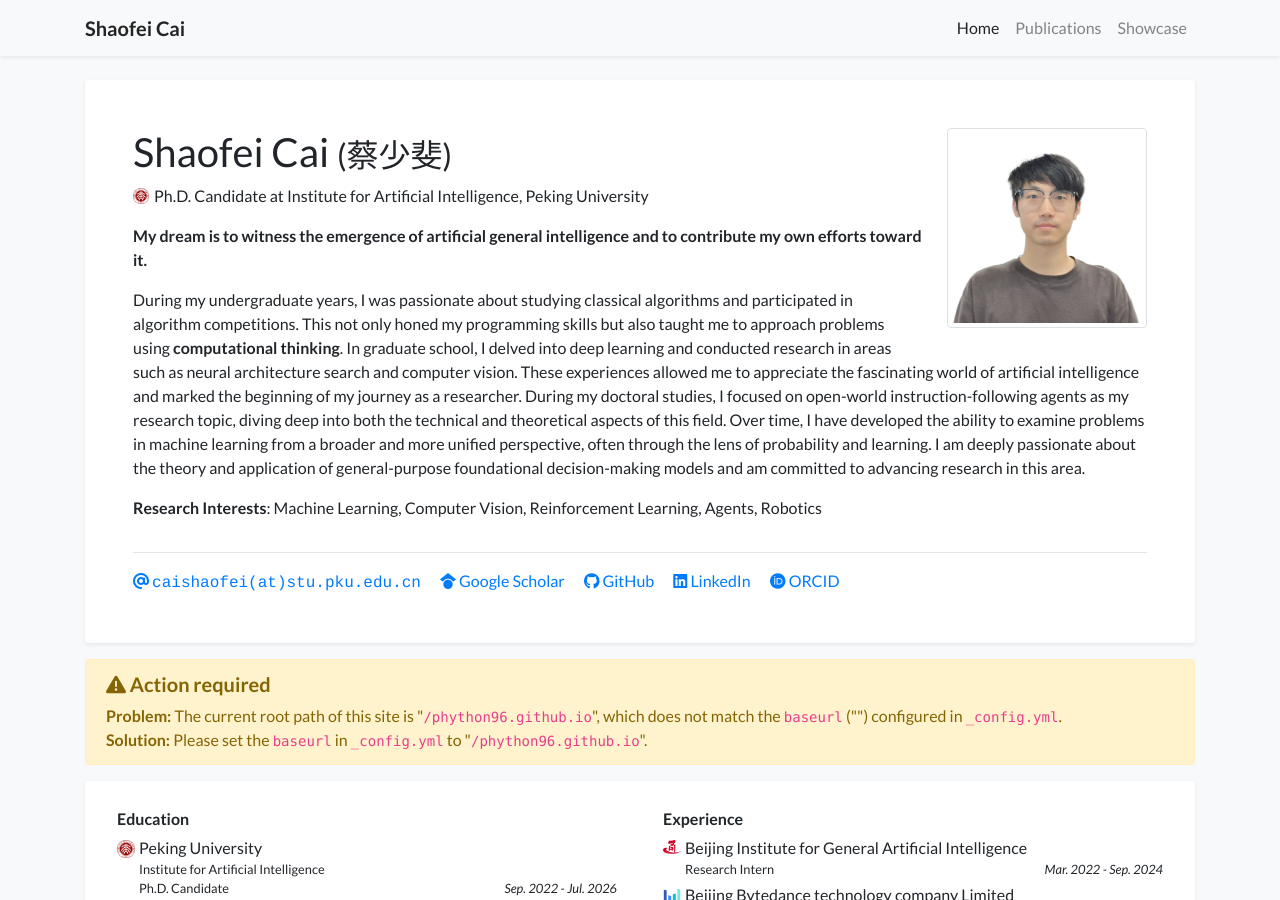
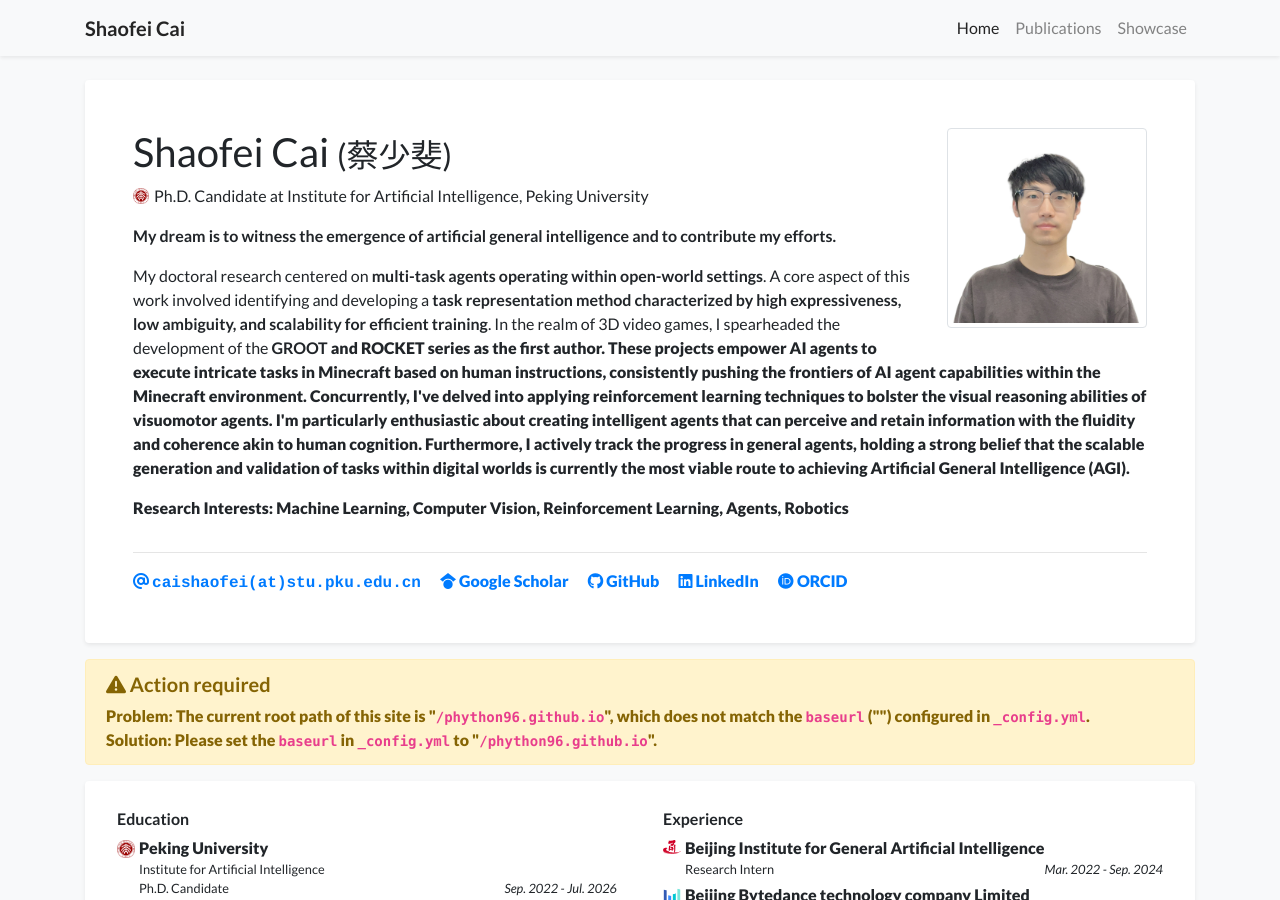
Before and after one commit to phython96/phython96.github.io, a Jekyll site: the page built from index.html, in a window 1280 px wide and 900 px high. Built offline with Jekyll 4.4.1, drawn with Linux system fonts in a browser that asks for light colours; nearby versions of some CDN libraries; a style sheet for code colours, icons or effects is not loaded.

Commit message:
Update profile.yml

```diff
--- a/_data/profile.yml
+++ b/_data/profile.yml
@@ -19,8 +19,14 @@ orcid: 0000-0002-1195-7276
 
 short_bio_text_justify: false
 short_bio: >-
-  <p><b>My dream is to witness the emergence of artificial general intelligence and to contribute my own efforts toward it.</b></p>
-  <p> During my undergraduate years, I was passionate about studying classical algorithms and participated in algorithm competitions. This not only honed my programming skills but also taught me to approach problems using <b>computational thinking</b>. In graduate school, I delved into deep learning and conducted research in areas such as neural architecture search and computer vision. These experiences allowed me to appreciate the fascinating world of artificial intelligence and marked the beginning of my journey as a researcher. During my doctoral studies, I focused on open-world instruction-following agents as my research topic, diving deep into both the technical and theoretical aspects of this field. Over time, I have developed the ability to examine problems in machine learning from a broader and more unified perspective, often through the lens of probability and learning. I am deeply passionate about the theory and application of general-purpose foundational decision-making models and am committed to advancing research in this area.
+  <p><b>My dream is to witness the emergence of artificial general intelligence and to contribute my efforts.</b></p>
+  <p> My doctoral research centered on <b>multi-task agents operating within open-world settings</b>.
+  A core aspect of this work involved identifying and developing a <b>task representation method characterized by high expressiveness, low ambiguity, and scalability for efficient training</b>.
+  In the realm of 3D video games, I spearheaded the development of the <b>GROOT<b/> and <b>ROCKET<b/> series as the first author.
+  These projects empower AI agents to execute intricate tasks in Minecraft based on human instructions, consistently <b>pushing the frontiers of AI agent capabilities within the Minecraft environment<b/>.
+  Concurrently, I've delved into applying <b>reinforcement learning techniques to bolster the visual reasoning abilities of visuomotor agents<b/>.
+  I'm particularly enthusiastic about creating intelligent agents that can <b>perceive and retain information with the fluidity and coherence akin to human cognition<b/>.
+  Furthermore, I actively track the progress in <b>general agents<b/>, holding a strong belief that the <b>scalable generation and validation of tasks within digital worlds is currently the most viable route to achieving Artificial General Intelligence (AGI)<b/>.
   </p>
   <p><b>Research Interests</b>: Machine Learning, Computer Vision, Reinforcement Learning, Agents, Robotics</p>
 
```
